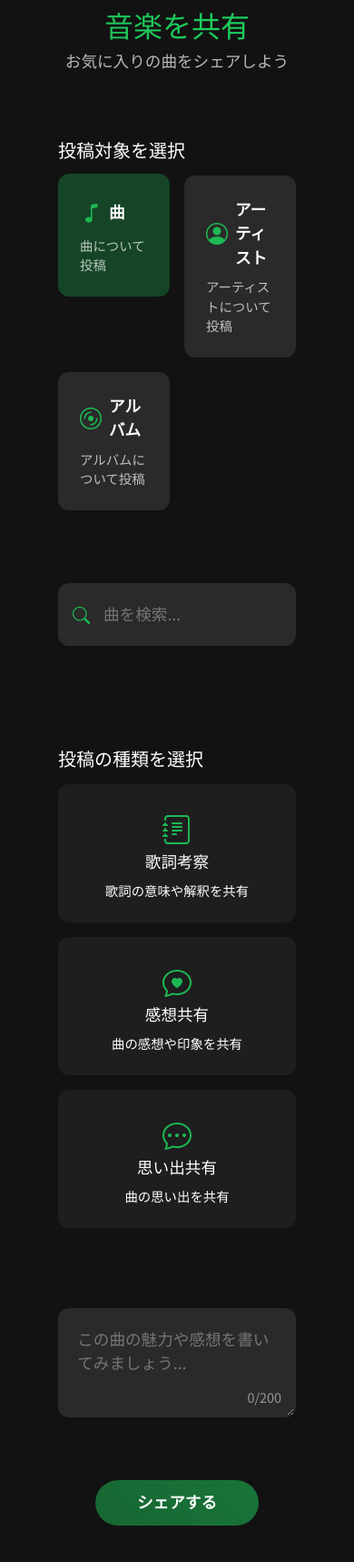
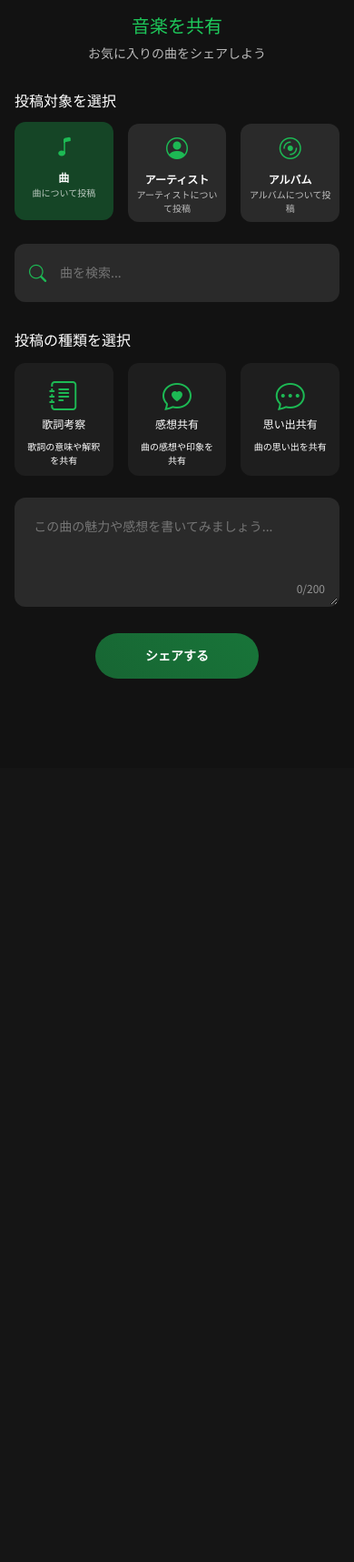
Before and after one commit to kusaka0914/music, a Django app: page /post/create/ in a window 390 px wide. Shown: the part 80-1797 px from the top of the page at 91% size. After the commit the page ends 826 px from the top, so only its background shows below. Run offline with Django 5.2, Linux system fonts and the light colour scheme; a user stored in the database is signed in; data comes from the database, SQL or seed files in the repository; some web fonts are replaced.

Commit message:
postform

```diff
--- a/core/templates/core/edit_post.html
+++ b/core/templates/core/edit_post.html
@@ -196,7 +196,6 @@
     display: block;
     font-size: 1.1rem;
     font-weight: 600;
-    margin-bottom: 0.5rem;
 }
 
 .target-type-flex {
--- a/core/templates/core/post_form.html
+++ b/core/templates/core/post_form.html
@@ -633,22 +633,6 @@ textarea:focus {
     background: rgba(29, 185, 84, 0.7);
 }
 
-/* レスポンシブ対応 */
-@media (max-width: 768px) {
-    .post-form-container {
-        margin: 1rem;
-        padding: 1.5rem;
-    }
-
-    .form-section {
-        padding: 1.5rem;
-    }
-
-    .scene-options {
-        grid-template-columns: repeat(auto-fit, minmax(150px, 1fr));
-    }
-}
-
 /* アニメーション */
 @keyframes fadeIn {
     from { opacity: 0; transform: translateY(10px); }
@@ -673,14 +657,14 @@ textarea:focus {
 }
 
 .post-type-options {
-    display: grid;
-    grid-template-columns: repeat(auto-fit, minmax(200px, 1fr));
+    display: flex;
     gap: 1rem;
 }
 
 .post-type-option {
     cursor: pointer;
     position: relative;
+    flex: 1;
 }
 
 .post-type-option input[type="radio"] {
@@ -731,14 +715,14 @@ textarea:focus {
 }
 
 .target-type-options {
-    display: grid;
-    grid-template-columns: repeat(auto-fit, minmax(100px, 3fr));
+    display: flex;
     gap: 1rem;
     margin-top: 1rem;
 }
 
 .target-type-option {
     cursor: pointer;
+    flex: 1;
 }
 
 .target-type-option input[type="radio"] {
@@ -747,6 +731,7 @@ textarea:focus {
 
 .target-type-content {
     padding: 1.5rem;
+    height: 100%;
     background: rgba(255, 255, 255, 0.1);
     border-radius: 12px;
     transition: all 0.3s ease;
@@ -767,7 +752,6 @@ textarea:focus {
     display: block;
     font-size: 1.1rem;
     font-weight: 600;
-    margin-bottom: 0.5rem;
 }
 
 .target-type-description {
@@ -850,6 +834,107 @@ textarea:focus {
     white-space: nowrap;
     overflow: hidden;
     text-overflow: ellipsis;
+}
+
+/* レスポンシブ対応 */
+@media (max-width: 576px) {
+    .post-form-container {
+        margin: 0;
+        padding: 16px;
+    }
+
+    .form-section {
+        padding: 0;
+    }
+
+    .scene-options {
+        grid-template-columns: repeat(auto-fit, minmax(150px, 1fr));
+    }
+
+    .target-type-section {
+        padding: 0;
+    }
+
+    .post-type-description {
+        font-size: 10px;
+        text-align: center;
+    }
+
+    .post-type-content span {
+        font-size: 12px;
+    }
+
+    .post-type-content {
+        padding: 10px;
+        height: 100%;
+    }
+
+    textarea {
+        font-size: 14px;
+    }
+
+    .form-section {
+        margin-bottom: 24px;
+    }
+
+    .character-count {
+        font-size: 12px;
+    }
+
+    .post-type-section h3 {
+        font-size: 16px;
+    }
+
+    .search-box input {
+        font-size: 14px;
+    }
+
+    .target-type-description {
+        font-size: 10px;
+        text-align: center;
+    }
+
+    .target-type-flex {
+        flex-direction: column;
+    }
+
+    .target-type-content span {
+        font-size: 12px;
+    }
+
+    .target-type-content {
+        padding: 8px;
+    }
+
+    .target-type-content i {
+        margin-bottom: 0;
+    }
+
+    .target-type-section h3{
+        font-size: 16px;
+    }
+
+    .subtitle {
+        font-size: 14px;
+        margin-bottom: 0
+    }
+
+    .form-header {
+        margin-bottom:32px;
+    }
+
+    .form-header h2 {
+        font-size: 20px;
+    }
+
+    main{
+        margin-top: 80px;
+        padding-top: 0;
+    }
+
+    .submit-button {
+        font-size: 14px;
+    }
 }
 </style>
 
```
